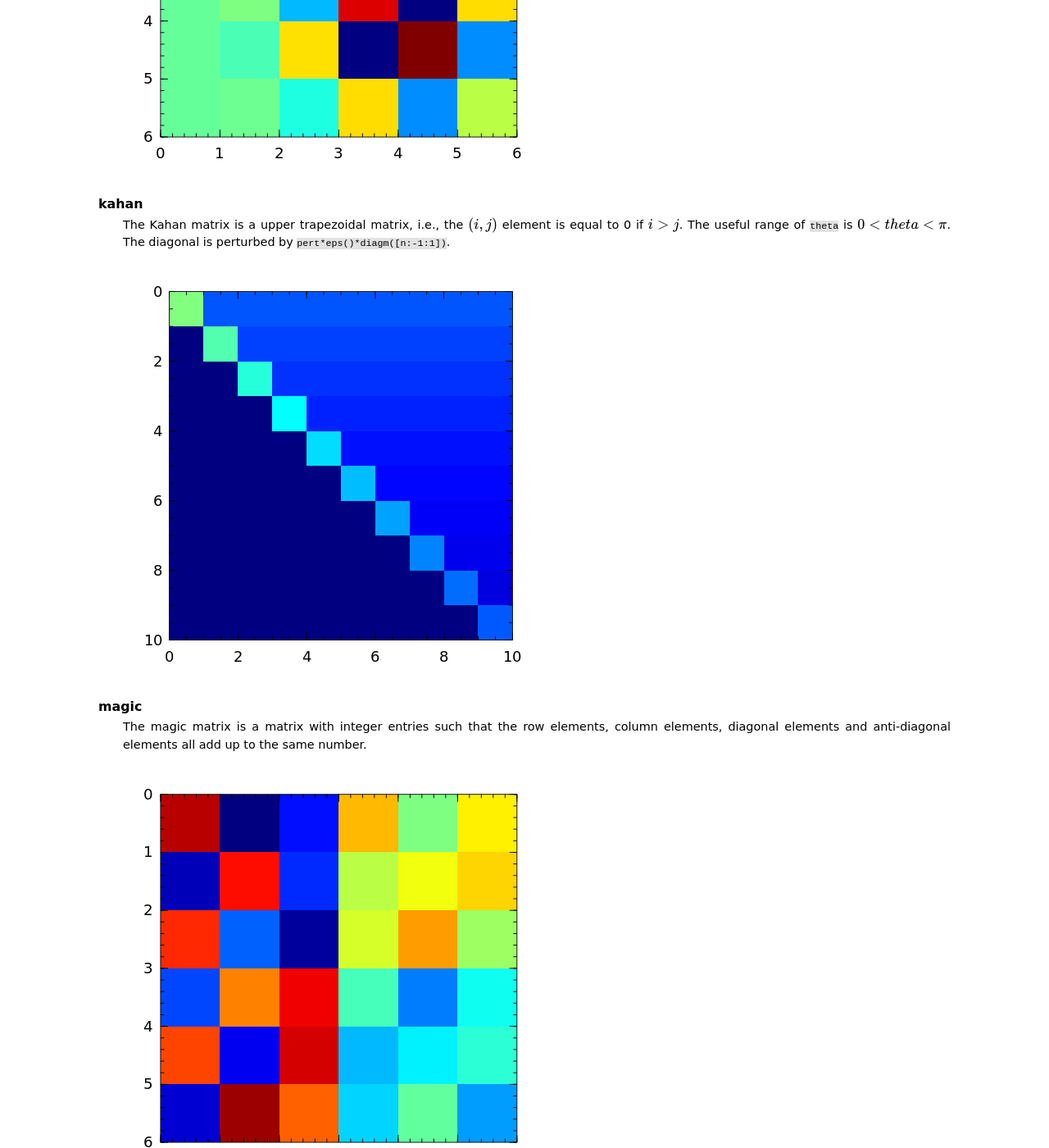
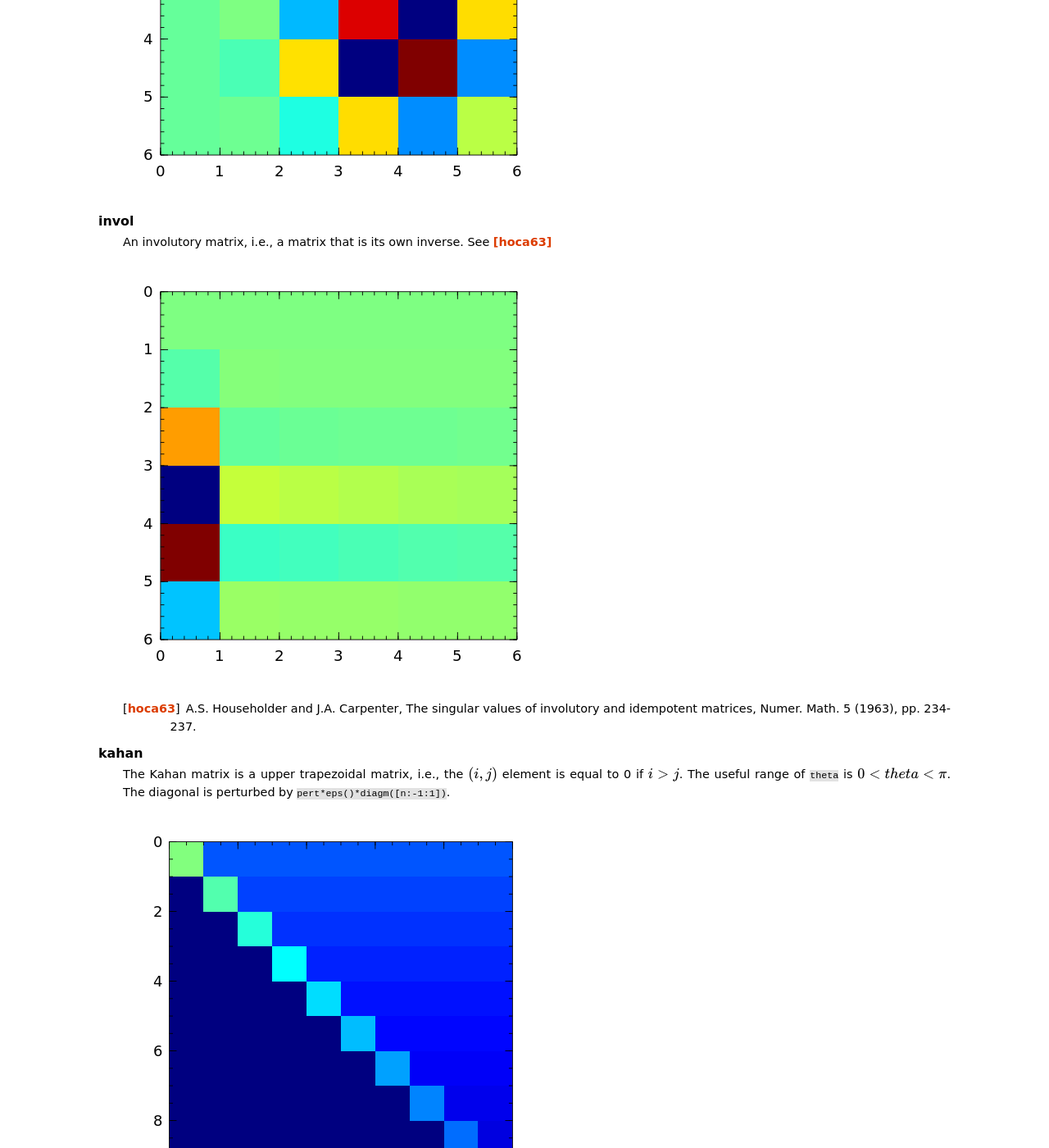
Before and after one commit to JuliaLinearAlgebra/MatrixDepot.jl, a Sphinx documentation site: the page built from doc/matrices.rst, in a window 1280 px wide and 1400 px high, scrolled down 6017 px. Shown: the whole window at 82% size. Built offline with Sphinx 7.4.7, drawn with Linux system fonts in a browser that asks for light colours.

Commit message:
add info for invol matrix

```diff
--- a/doc/matrices.rst
+++ b/doc/matrices.rst
@@ -13,6 +13,7 @@ Matrices in the Collection
 * :term:`hadamard`
 * :term:`hilb`
 * :term:`invhilb`
+* :term:`invol`
 * :term:`kahan`
 * :term:`magic`
 * :term:`moler`
@@ -25,6 +26,17 @@ Matrices in the Collection
 
 .. glossary::
    :sorted:
+
+   invol
+      An involutory matrix, i.e., a matrix that is its own inverse.
+      See [hoca63]_
+
+      .. image:: images/invol.png
+
+      .. [hoca63] A.S. Householder and J.A. Carpenter, The singular
+		  values of involutory and idempotent matrices, Numer.
+		  Math. 5 (1963), pp. 234-237.
+
 
    vand
       The Vandermonde matrix is defined in terms of scalars
```
Also changed, not shown: doc/images/invol.png (added).
